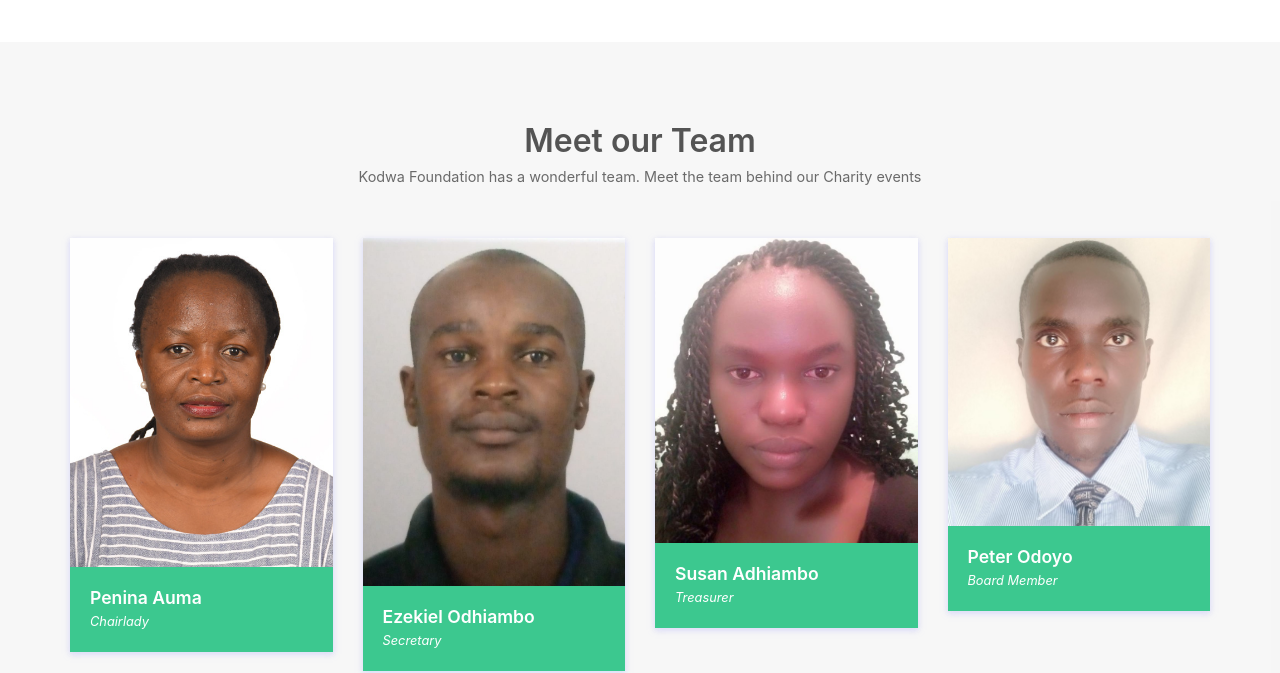
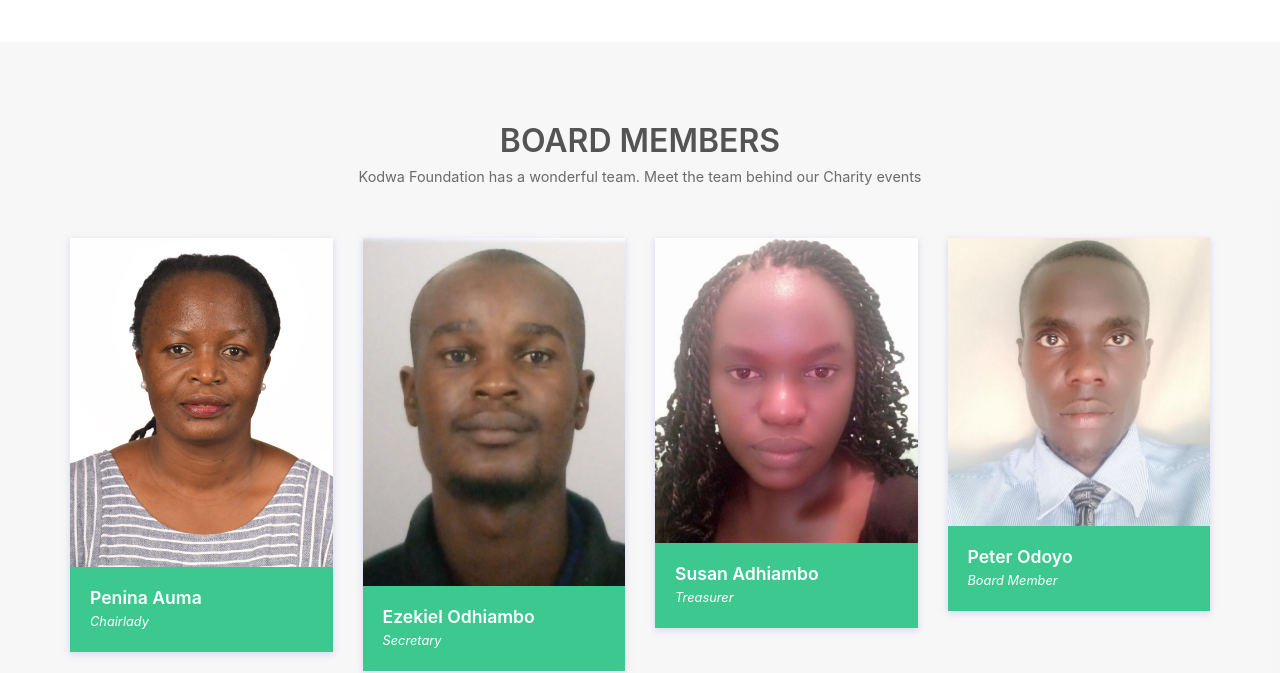
Before and after one commit to Peterodoyo/KODWA, a plain HTML site: page index.html in a window 1280 px wide. Shown: the part 2340-3013 px from the top of the page. Drawn offline with Linux system fonts and the light colour scheme.

Commit message:
Update index.html

```diff
--- a/index.html
+++ b/index.html
@@ -295,7 +295,7 @@
           <section class="our-team team-11">
             <div class="container">
                 <div class="session-title row">
-                      <h2>Meet our Team</h2>
+                      <h2>BOARD MEMBERS </h2>
                       <p>Kodwa Foundation has a wonderful team. Meet the team behind our Charity events</p>
                 </div>
                 <div class="row team-row">
```
